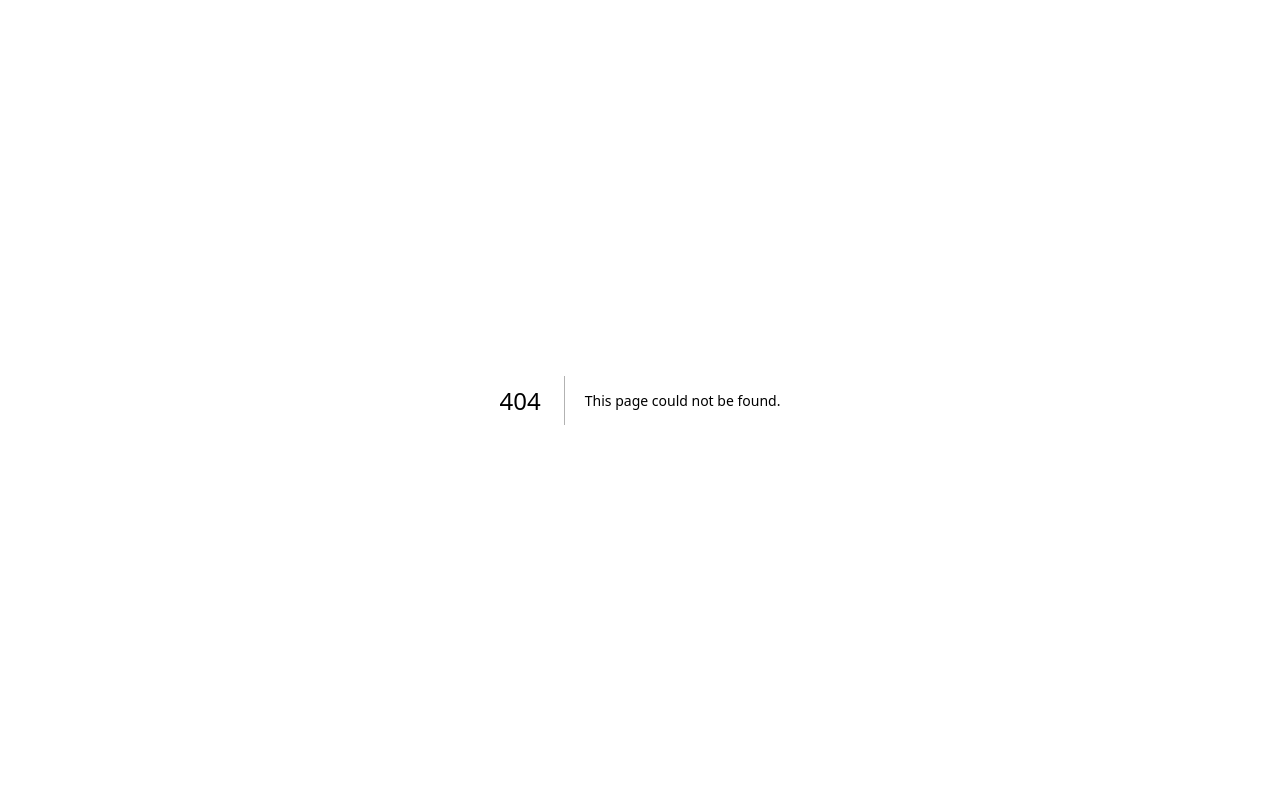
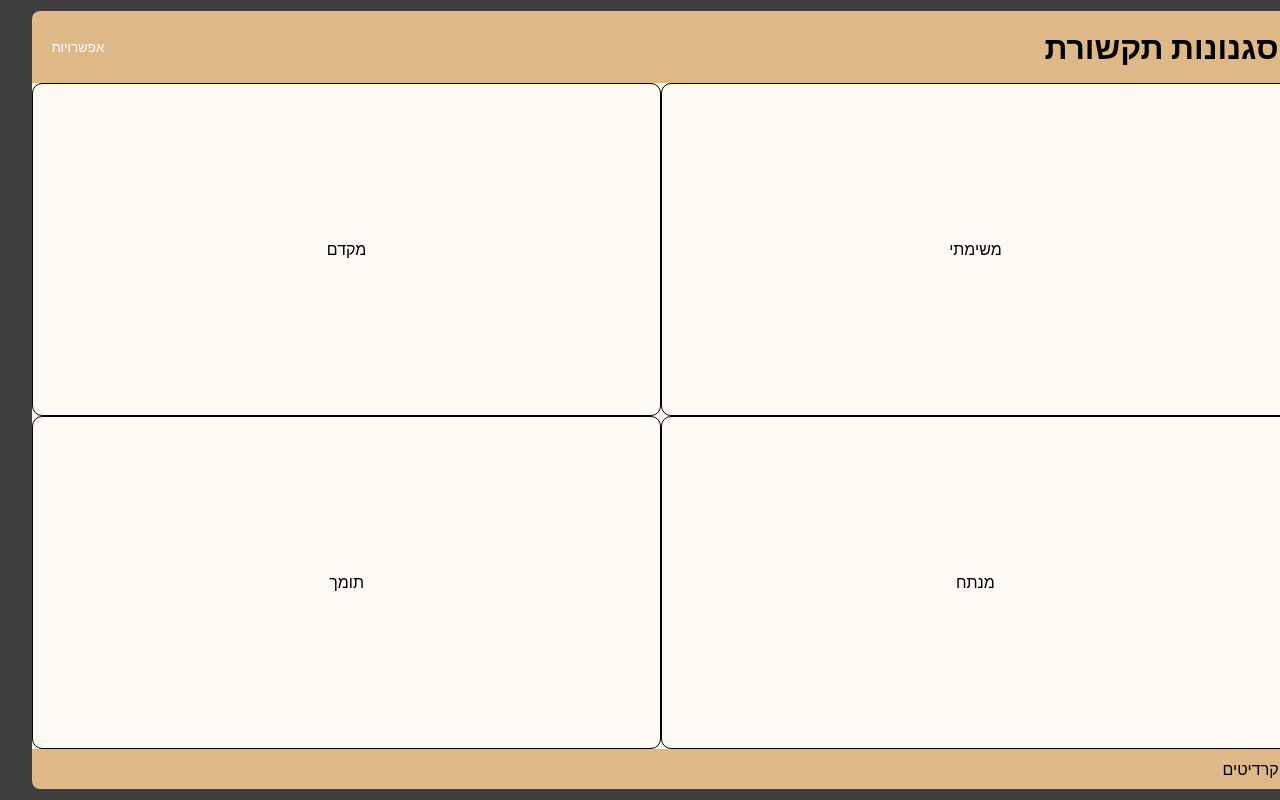
Before and after one commit to NitzanC07/communication-styles, a Next.js app: page /four-styles in a window 1280 px wide. Before the commit this address had no page. Built offline with nearby package versions, Linux system fonts and the light colour scheme.

Commit message:
Initial starting project

```diff
--- /dev/null
+++ b/src/app/four-styles/page.module.css
@@ -0,0 +1,23 @@
+.section {
+    display: grid;
+    grid-template-columns: repeat(2, 1fr);
+    grid-template-rows: repeat(2, 1fr);
+    width: 100%;
+    height: 100%;
+  }
+
+  .div {
+    display: flex;
+    flex-direction: row;
+    justify-content: center;
+    align-items: center;
+    width: 100%;
+    height: 100%;
+    border: 1px solid #000;
+    border-radius: 10px;
+    background-color: rgba(250, 235, 215, 0.2);
+    margin: 0;
+  }
+  .div:hover {
+    background-color: rgba(250, 235, 215, 0.8);
+  }
--- /dev/null
+++ b/src/app/four-styles/page.tsx
@@ -0,0 +1,12 @@
+import styles from "./page.module.css";
+
+export default function Home() {
+  return (
+    <section className={styles.section}>
+      <div className={styles.div}>משימתי</div>
+      <div className={styles.div}>מקדם</div>
+      <div className={styles.div}>מנתח</div>
+      <div className={styles.div}>תומך</div>
+    </section>
+  );
+}
--- a/src/app/globals.css
+++ b/src/app/globals.css
@@ -1,78 +1,3 @@
-:root {
-  --max-width: 1100px;
-  --border-radius: 12px;
-  --font-mono: ui-monospace, Menlo, Monaco, "Cascadia Mono", "Segoe UI Mono",
-    "Roboto Mono", "Oxygen Mono", "Ubuntu Monospace", "Source Code Pro",
-    "Fira Mono", "Droid Sans Mono", "Courier New", monospace;
-
-  --foreground-rgb: 0, 0, 0;
-  --background-start-rgb: 214, 219, 220;
-  --background-end-rgb: 255, 255, 255;
-
-  --primary-glow: conic-gradient(
-    from 180deg at 50% 50%,
-    #16abff33 0deg,
-    #0885ff33 55deg,
-    #54d6ff33 120deg,
-    #0071ff33 160deg,
-    transparent 360deg
-  );
-  --secondary-glow: radial-gradient(
-    rgba(255, 255, 255, 1),
-    rgba(255, 255, 255, 0)
-  );
-
-  --tile-start-rgb: 239, 245, 249;
-  --tile-end-rgb: 228, 232, 233;
-  --tile-border: conic-gradient(
-    #00000080,
-    #00000040,
-    #00000030,
-    #00000020,
-    #00000010,
-    #00000010,
-    #00000080
-  );
-
-  --callout-rgb: 238, 240, 241;
-  --callout-border-rgb: 172, 175, 176;
-  --card-rgb: 180, 185, 188;
-  --card-border-rgb: 131, 134, 135;
-}
-
-@media (prefers-color-scheme: dark) {
-  :root {
-    --foreground-rgb: 255, 255, 255;
-    --background-start-rgb: 0, 0, 0;
-    --background-end-rgb: 0, 0, 0;
-
-    --primary-glow: radial-gradient(rgba(1, 65, 255, 0.4), rgba(1, 65, 255, 0));
-    --secondary-glow: linear-gradient(
-      to bottom right,
-      rgba(1, 65, 255, 0),
-      rgba(1, 65, 255, 0),
-      rgba(1, 65, 255, 0.3)
-    );
-
-    --tile-start-rgb: 2, 13, 46;
-    --tile-end-rgb: 2, 5, 19;
-    --tile-border: conic-gradient(
-      #ffffff80,
-      #ffffff40,
-      #ffffff30,
-      #ffffff20,
-      #ffffff10,
-      #ffffff10,
-      #ffffff80
-    );
-
-    --callout-rgb: 20, 20, 20;
-    --callout-border-rgb: 108, 108, 108;
-    --card-rgb: 100, 100, 100;
-    --card-border-rgb: 200, 200, 200;
-  }
-}
-
 * {
   box-sizing: border-box;
   padding: 0;
@@ -83,16 +8,45 @@ html,
 body {
   max-width: 100vw;
   overflow-x: hidden;
+  direction: rtl;
 }
 
 body {
-  color: rgb(var(--foreground-rgb));
-  background: linear-gradient(
-      to bottom,
-      transparent,
-      rgb(var(--background-end-rgb))
-    )
-    rgb(var(--background-start-rgb));
+  background-color: #3f3f3f;
+  display: flex;
+  flex-direction: column;
+  justify-content: flex-start;
+  align-items: center;
+  padding: 0.7rem;
+  height: 100vh;
+}
+
+.header,
+.footer {
+  display: flex;
+  flex-direction: row;
+  justify-content: space-between;
+  align-items: center;
+  padding: 0.7rem;
+  margin: 0;
+  width: 100%;
+  background-color: burlywood;
+}
+.header {
+  height: 80px;
+  border-top-left-radius: 8px;
+  border-top-right-radius: 8px;
+}
+.footer {
+  height: 40px;
+  border-bottom-left-radius: 8px;
+  border-bottom-right-radius: 8px;
+}
+.main {
+  width: 100%;
+  height: 100%;
+  background-color: rgb(255, 252, 248);
+  overflow-y: scroll;
 }
 
 a {
@@ -100,8 +54,16 @@ a {
   text-decoration: none;
 }
 
-@media (prefers-color-scheme: dark) {
-  html {
-    color-scheme: dark;
-  }
+.menuBtn {
+  margin: 0;
+  padding: 0.5rem;
+  background-color: transparent;
+  color: white;
+  border: 0;
+  transition-duration: 0.7s;
+  cursor: pointer;
 }
+
+.menuBtn:hover {
+  background-color: rgba(243, 210, 167, 0.7);
+}
--- a/src/app/layout.tsx
+++ b/src/app/layout.tsx
@@ -16,7 +16,16 @@ export default function RootLayout({
 }>) {
   return (
     <html lang="en">
-      <body className={inter.className}>{children}</body>
+      <body className={inter.className}>
+        <header className="header">
+          <h1>סגנונות תקשורת</h1>
+          <button className="menuBtn">אפשרויות</button>
+        </header>
+        <main className="main">
+          {children}
+        </main>
+        <footer className="footer">קרדיטים</footer>
+      </body>
     </html>
   );
 }
--- a/src/app/page.module.css
+++ b/src/app/page.module.css
@@ -1,230 +1,25 @@
-.main {
-  display: flex;
-  flex-direction: column;
-  justify-content: space-between;
-  align-items: center;
-  padding: 6rem;
-  min-height: 100vh;
+.section {
+  padding: 0.5rem;
+}
+.title {
+  margin: 0;
+  font-size: 20px;
+  text-align: start;
 }
 
-.description {
-  display: inherit;
-  justify-content: inherit;
-  align-items: inherit;
-  font-size: 0.85rem;
-  max-width: var(--max-width);
-  width: 100%;
-  z-index: 2;
-  font-family: var(--font-mono);
+.btn {
+  margin: 15px 0;
+  padding: 0.4rem 2rem;
+  background-color: rgb(222, 184, 135);
+  color: black;
+  border: 0;
+  border-radius: 0.5rem;
+  box-shadow: 3px 3px 5px gray;
+  transition-duration: 0.7s;
+  cursor: pointer;
 }
 
-.description a {
-  display: flex;
-  justify-content: center;
-  align-items: center;
-  gap: 0.5rem;
+.btn:hover {
+  box-shadow: 1px 1px 5px gray;
+  background-color: rgba(222, 184, 135, 0.7);
 }
-
-.description p {
-  position: relative;
-  margin: 0;
-  padding: 1rem;
-  background-color: rgba(var(--callout-rgb), 0.5);
-  border: 1px solid rgba(var(--callout-border-rgb), 0.3);
-  border-radius: var(--border-radius);
-}
-
-.code {
-  font-weight: 700;
-  font-family: var(--font-mono);
-}
-
-.grid {
-  display: grid;
-  grid-template-columns: repeat(4, minmax(25%, auto));
-  max-width: 100%;
-  width: var(--max-width);
-}
-
-.card {
-  padding: 1rem 1.2rem;
-  border-radius: var(--border-radius);
-  background: rgba(var(--card-rgb), 0);
-  border: 1px solid rgba(var(--card-border-rgb), 0);
-  transition: background 200ms, border 200ms;
-}
-
-.card span {
-  display: inline-block;
-  transition: transform 200ms;
-}
-
-.card h2 {
-  font-weight: 600;
-  margin-bottom: 0.7rem;
-}
-
-.card p {
-  margin: 0;
-  opacity: 0.6;
-  font-size: 0.9rem;
-  line-height: 1.5;
-  max-width: 30ch;
-  text-wrap: balance;
-}
-
-.center {
-  display: flex;
-  justify-content: center;
-  align-items: center;
-  position: relative;
-  padding: 4rem 0;
-}
-
-.center::before {
-  background: var(--secondary-glow);
-  border-radius: 50%;
-  width: 480px;
-  height: 360px;
-  margin-left: -400px;
-}
-
-.center::after {
-  background: var(--primary-glow);
-  width: 240px;
-  height: 180px;
-  z-index: -1;
-}
-
-.center::before,
-.center::after {
-  content: "";
-  left: 50%;
-  position: absolute;
-  filter: blur(45px);
-  transform: translateZ(0);
-}
-
-.logo {
-  position: relative;
-}
-/* Enable hover only on non-touch devices */
-@media (hover: hover) and (pointer: fine) {
-  .card:hover {
-    background: rgba(var(--card-rgb), 0.1);
-    border: 1px solid rgba(var(--card-border-rgb), 0.15);
-  }
-
-  .card:hover span {
-    transform: translateX(4px);
-  }
-}
-
-@media (prefers-reduced-motion) {
-  .card:hover span {
-    transform: none;
-  }
-}
-
-/* Mobile */
-@media (max-width: 700px) {
-  .content {
-    padding: 4rem;
-  }
-
-  .grid {
-    grid-template-columns: 1fr;
-    margin-bottom: 120px;
-    max-width: 320px;
-    text-align: center;
-  }
-
-  .card {
-    padding: 1rem 2.5rem;
-  }
-
-  .card h2 {
-    margin-bottom: 0.5rem;
-  }
-
-  .center {
-    padding: 8rem 0 6rem;
-  }
-
-  .center::before {
-    transform: none;
-    height: 300px;
-  }
-
-  .description {
-    font-size: 0.8rem;
-  }
-
-  .description a {
-    padding: 1rem;
-  }
-
-  .description p,
-  .description div {
-    display: flex;
-    justify-content: center;
-    position: fixed;
-    width: 100%;
-  }
-
-  .description p {
-    align-items: center;
-    inset: 0 0 auto;
-    padding: 2rem 1rem 1.4rem;
-    border-radius: 0;
-    border: none;
-    border-bottom: 1px solid rgba(var(--callout-border-rgb), 0.25);
-    background: linear-gradient(
-      to bottom,
-      rgba(var(--background-start-rgb), 1),
-      rgba(var(--callout-rgb), 0.5)
-    );
-    background-clip: padding-box;
-    backdrop-filter: blur(24px);
-  }
-
-  .description div {
-    align-items: flex-end;
-    pointer-events: none;
-    inset: auto 0 0;
-    padding: 2rem;
-    height: 200px;
-    background: linear-gradient(
-      to bottom,
-      transparent 0%,
-      rgb(var(--background-end-rgb)) 40%
-    );
-    z-index: 1;
-  }
-}
-
-/* Tablet and Smaller Desktop */
-@media (min-width: 701px) and (max-width: 1120px) {
-  .grid {
-    grid-template-columns: repeat(2, 50%);
-  }
-}
-
-@media (prefers-color-scheme: dark) {
-  .vercelLogo {
-    filter: invert(1);
-  }
-
-  .logo {
-    filter: invert(1) drop-shadow(0 0 0.3rem #ffffff70);
-  }
-}
-
-@keyframes rotate {
-  from {
-    transform: rotate(360deg);
-  }
-  to {
-    transform: rotate(0deg);
-  }
-}
```
Also changed, not shown: src/app/page.tsx (+8 -89 lines), 1 other file (tests, documents, lock files or other folders).
